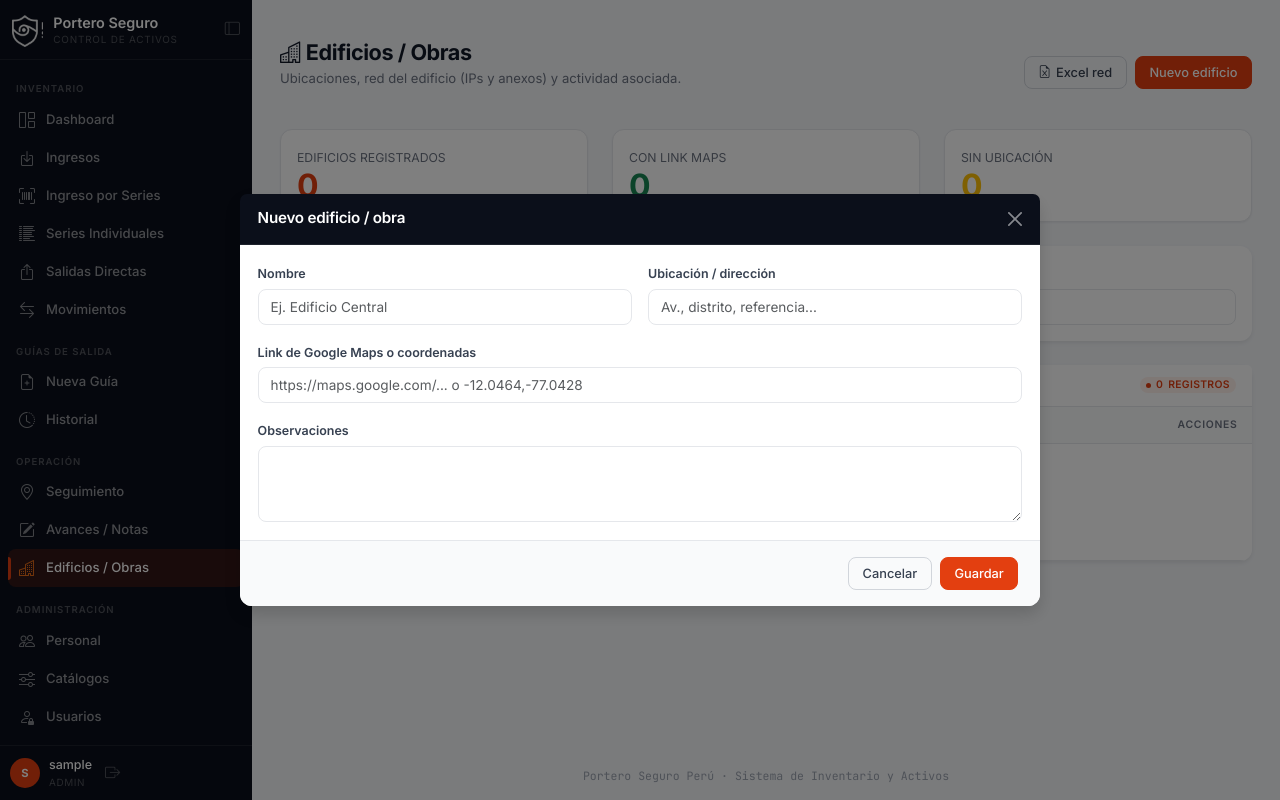
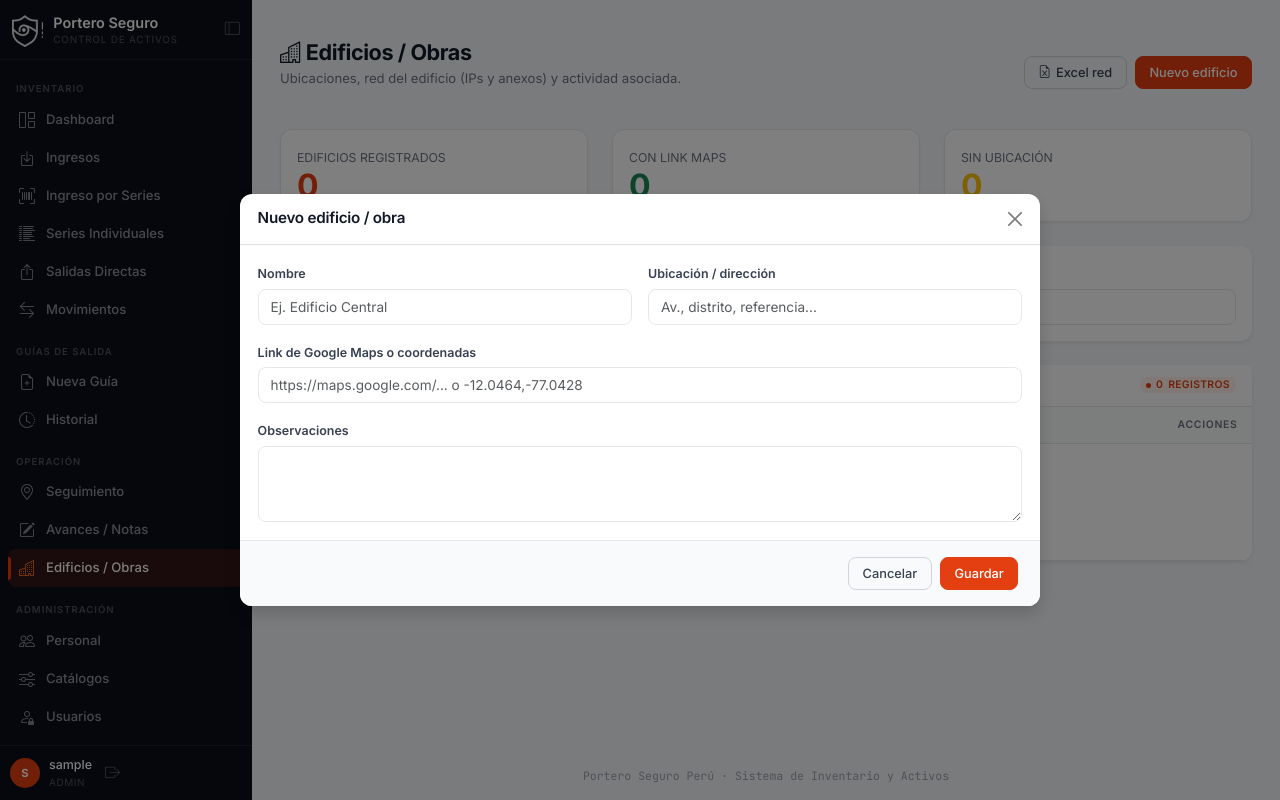
Before and after one commit to Jescodem/Sistema_Inventario_Flask, a Flask app: page /edificios in a window 1280 px wide, after a click on "Nuevo edificio". Run offline with Flask 3, Linux system fonts and the light colour scheme; the visitor is signed in with stand-in values (Sample User, id 1); data that the repository does not hold is empty.

Commit message:
Integridad y diseno en gestion de edificios desde Configuracion
- eliminar_catalogo (edificio): limpia edificio_ips antes de borrar (evita
  fallo por clave foranea con IPs cargadas) y alinea el chequeo de uso con
  eliminar_edificio (guias, salidas, avances, seguimiento)
- editar_catalogo (edificio): el rename tambien propaga a seguimiento_equipos
- Diseno: modales de Edificios sin bg-primary azul (coherentes con el tema),
  buscador con aria-label y busqueda por IP/anexo
- +2 pruebas (49 en total, todas OK)

Co-Authored-By: Claude Opus 4.8 <noreply@anthropic.com>

```diff
--- a/portero_seguro_v7/proyecto_mejorado/app.py
+++ b/portero_seguro_v7/proyecto_mejorado/app.py
@@ -2867,6 +2867,7 @@ def editar_catalogo(tipo, id):
                     conn.execute('UPDATE seguimiento_herramientas SET edificio = ? WHERE edificio = ?', (nuevo_nombre, anterior))
                 except sqlite3.OperationalError:
                     pass
+                conn.execute('UPDATE seguimiento_equipos SET edificio = ? WHERE edificio = ?', (nuevo_nombre, anterior))
         else:
             flash('Tipo de catalogo invalido.', 'danger')
             conn.close()
@@ -2942,9 +2943,14 @@ def eliminar_catalogo(tipo, id):
             if row:
                 usado = conn.execute('SELECT COUNT(*) FROM guias_salida WHERE destino = ?', (row['nombre'],)).fetchone()[0]
                 usado += conn.execute('SELECT COUNT(*) FROM salidas WHERE destino = ?', (row['nombre'],)).fetchone()[0]
+                usado += conn.execute('SELECT COUNT(*) FROM avances_actividades WHERE edificio = ?', (row['nombre'],)).fetchone()[0]
+                usado += conn.execute('SELECT COUNT(*) FROM seguimiento_herramientas WHERE edificio = ?', (row['nombre'],)).fetchone()[0]
                 if usado:
-                    flash('No se puede eliminar un edificio usado en guias o salidas.', 'warning')
+                    flash('No se puede eliminar un edificio usado en guias, salidas, avances o seguimiento.', 'warning')
                 else:
+                    # Su red (edificio_ips) le pertenece: se elimina primero
+                    # para no violar la clave foranea.
+                    conn.execute('DELETE FROM edificio_ips WHERE edificio_id = ?', (id,))
                     conn.execute('DELETE FROM edificios WHERE id = ?', (id,))
                     flash('Edificio eliminado correctamente.', 'success')
 
--- a/portero_seguro_v7/proyecto_mejorado/templates/edificios.html
+++ b/portero_seguro_v7/proyecto_mejorado/templates/edificios.html
@@ -29,7 +29,7 @@
     <div class="card border-0 shadow-sm mb-4">
         <div class="card-body">
             <label class="form-label fw-semibold">Buscar edificio</label>
-            <input class="form-control" id="buscarEdificio" placeholder="Escribe nombre, ubicación, comentario o enlace...">
+            <input class="form-control" id="buscarEdificio" aria-label="Buscar edificio" placeholder="Nombre, ubicación, IP, anexo, comentario...">
         </div>
     </div>
 
@@ -155,7 +155,7 @@
 {% for e in edificios %}
 <div class="modal fade" id="modalVerEdificio{{ e.id }}" tabindex="-1">
     <div class="modal-dialog modal-lg modal-dialog-centered"><div class="modal-content border-0 shadow">
-        <div class="modal-header bg-primary text-white"><h5 class="modal-title">Detalle de edificio</h5><button class="btn-close btn-close-white" data-bs-dismiss="modal"></button></div>
+        <div class="modal-header bg-primary text-white"><h5 class="modal-title">Detalle de edificio</h5><button class="btn-close" data-bs-dismiss="modal"></button></div>
         <div class="modal-body">
             <p><strong>Nombre:</strong> {{ e.nombre }}</p>
             <p><strong>Ubicación:</strong> {{ e.ubicacion or '-' }}</p>
@@ -194,7 +194,7 @@
 <div class="modal fade" id="modalEditarEdificio{{ e.id }}" tabindex="-1">
     <div class="modal-dialog modal-lg modal-dialog-centered"><div class="modal-content border-0 shadow">
         <form action="/edificios/editar/{{ e.id }}" method="POST">
-            <div class="modal-header bg-primary text-white"><h5 class="modal-title">Editar edificio</h5><button class="btn-close btn-close-white" data-bs-dismiss="modal"></button></div>
+            <div class="modal-header"><h5 class="modal-title">Editar edificio</h5><button class="btn-close" data-bs-dismiss="modal"></button></div>
             <div class="modal-body row g-3">
                 <div class="col-md-6"><label class="form-label fw-semibold">Nombre</label><input name="nombre" class="form-control" value="{{ e.nombre }}" required></div>
                 <div class="col-md-6"><label class="form-label fw-semibold">Ubicación / dirección</label><input name="ubicacion" class="form-control" value="{{ e.ubicacion or '' }}"></div>
@@ -213,7 +213,7 @@
     <div class="modal-dialog modal-dialog-centered"><div class="modal-content border-0 shadow">
         <form id="formEditarIp" method="POST">
             <input type="hidden" name="csrf_token" value="{{ csrf_token }}">
-            <div class="modal-header bg-primary text-white"><h5 class="modal-title">Editar punto de red</h5><button class="btn-close btn-close-white" data-bs-dismiss="modal"></button></div>
+            <div class="modal-header"><h5 class="modal-title">Editar punto de red</h5><button class="btn-close" data-bs-dismiss="modal"></button></div>
             <div class="modal-body row g-3">
                 <div class="col-md-6"><label class="form-label fw-semibold">Punto / equipo</label><input name="nombre" id="edipNombre" class="form-control"></div>
                 <div class="col-md-6"><label class="form-label fw-semibold">IP</label><input name="ip" id="edipIp" class="form-control" placeholder="192.168.10.101"></div>
@@ -231,7 +231,7 @@
 <div class="modal fade" id="modalNuevoEdificio" tabindex="-1">
     <div class="modal-dialog modal-lg modal-dialog-centered"><div class="modal-content border-0 shadow">
         <form action="/edificios" method="POST">
-            <div class="modal-header bg-primary text-white"><h5 class="modal-title">Nuevo edificio / obra</h5><button class="btn-close btn-close-white" data-bs-dismiss="modal"></button></div>
+            <div class="modal-header"><h5 class="modal-title">Nuevo edificio / obra</h5><button class="btn-close" data-bs-dismiss="modal"></button></div>
             <div class="modal-body row g-3">
                 <div class="col-md-6"><label class="form-label fw-semibold">Nombre</label><input name="nombre" class="form-control" required placeholder="Ej. Edificio Central"></div>
                 <div class="col-md-6"><label class="form-label fw-semibold">Ubicación / dirección</label><input name="ubicacion" class="form-control" placeholder="Av., distrito, referencia..."></div>
```
Also changed, not shown: portero_seguro_v7/proyecto_mejorado/tests/test_operaciones.py (+34 -0 lines), portero_seguro_v7/proyecto_mejorado/CHANGELOG.md.
